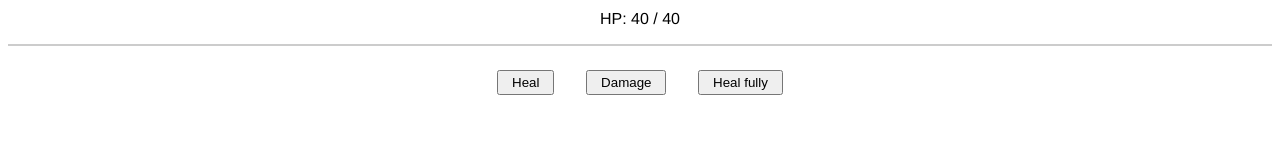
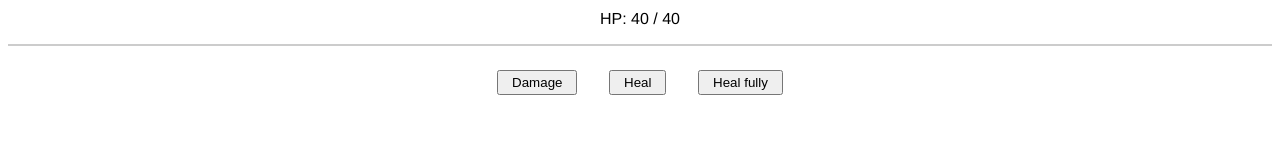
Before and after one commit to danielegarciav/animated-heart-bar, a Vue app: page / in a window 1280 px wide. Shown: the part 130-290 px from the top of the page. Built offline with nearby package versions, Linux system fonts and the light colour scheme.

Commit message:
feat: keep button order consistent

```diff
--- a/src/App.vue
+++ b/src/App.vue
@@ -1,8 +1,8 @@
 <template>
   <HeartBar :health="health" :maxHealth="maxHealth" />
   <hr />
+  <button @click="randomDamage">Damage</button>
   <button @click="randomHeal">Heal</button>
-  <button @click="randomDamage">Damage</button>
   <button @click="fullHeal">Heal fully</button>
 </template>
 
```
